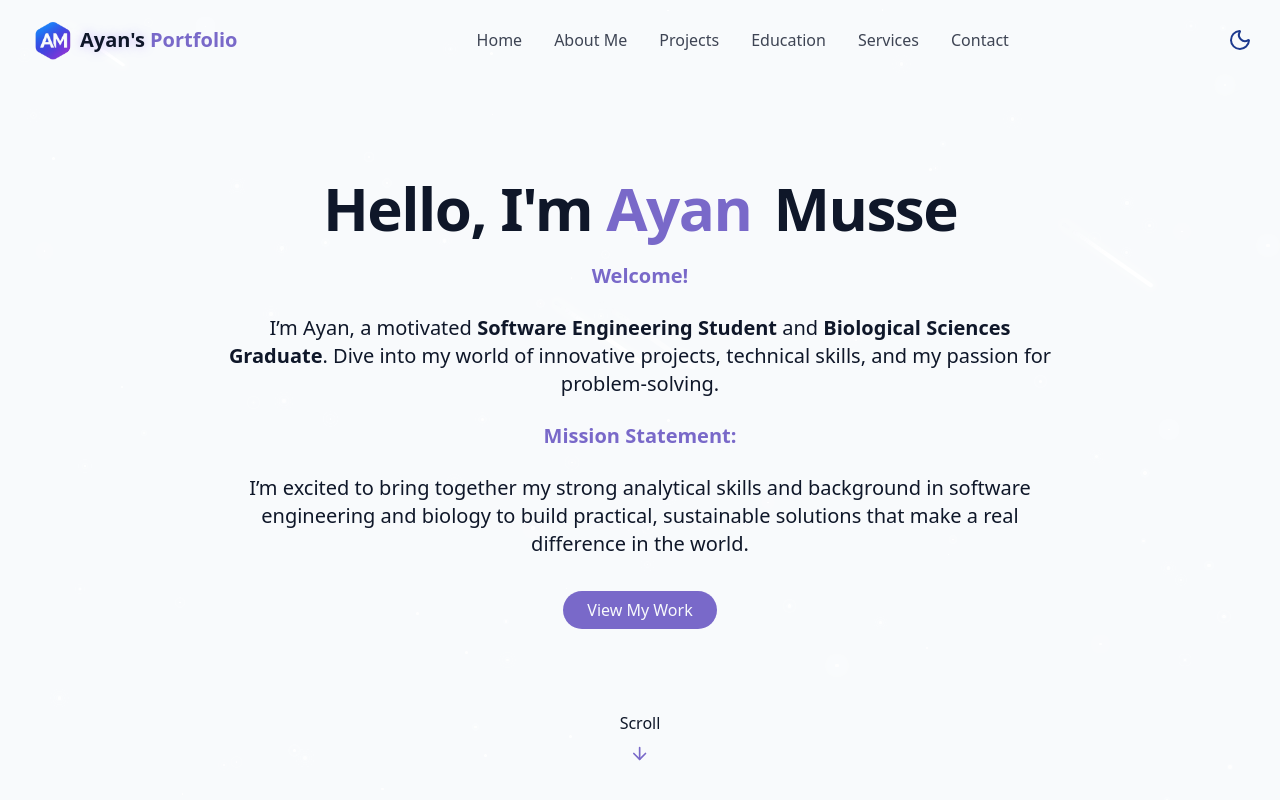
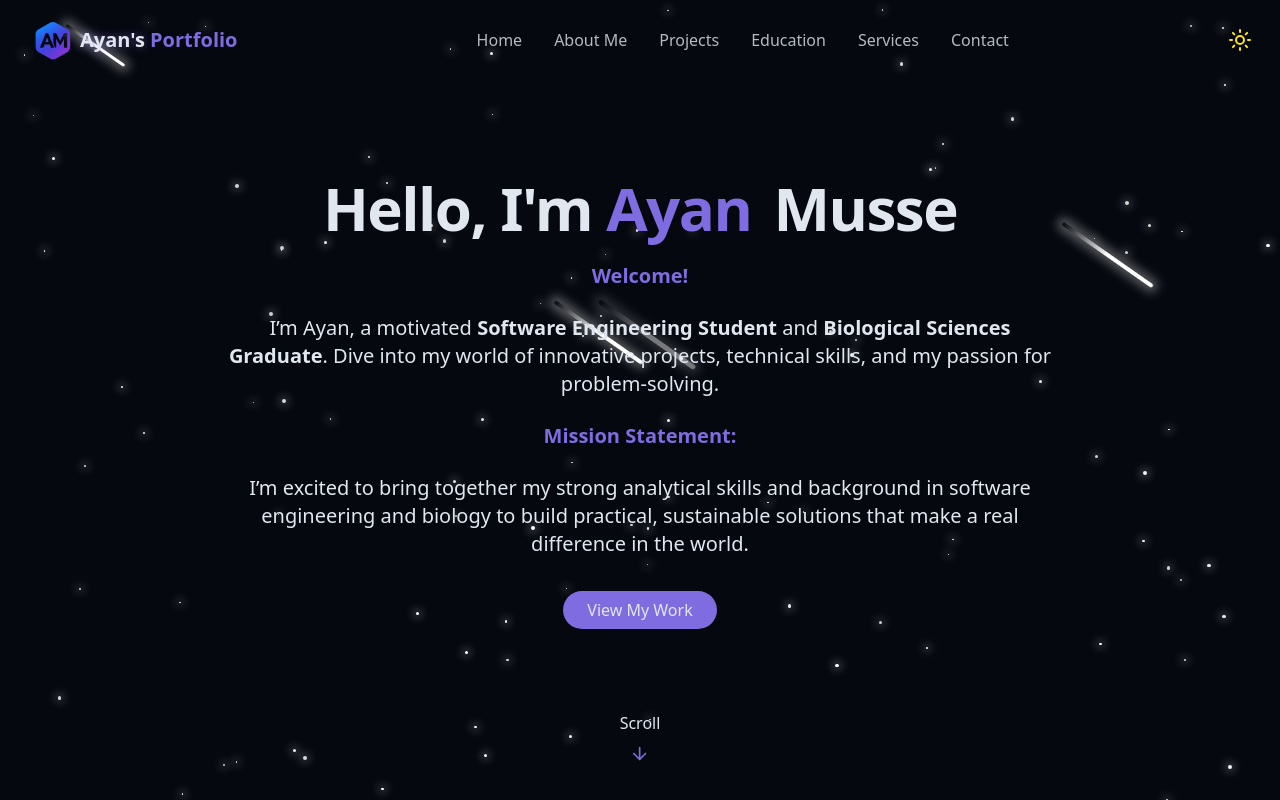
Before and after one commit to Musse-A/Deploy-React-App, a React (Vite) app in the folder vite-project/: page / in a window 1280 px wide. Shown: the top 800 px of the page. Built offline with nearby package versions, Linux system fonts and the light colour scheme.

Commit message:
Clean up

```diff
--- a/vite-project/src/Components/ContactSection.jsx
+++ b/vite-project/src/Components/ContactSection.jsx
@@ -53,10 +53,10 @@ export const ContactSection = () => {
                 <div>
                   <h4 className="font-medium">Email</h4>
                   <a
-                    href="mailto:mary@icloud.com"
+                    href="mailto:musse.ayan@icloud.com"
                     className="text-muted-foreground hover:text-primary transition-colors"
                   >
-                    mary@icloud.com
+                    musse.ayan@icloud.com
                   </a>
                 </div>
               </div>
@@ -71,7 +71,7 @@ export const ContactSection = () => {
                     href="tel:15198249081"
                     className="text-muted-foreground hover:text-primary transition-colors"
                   >
-                    +1 (519) 824-9081
+                    +1 (519) 500-1410
                   </a>
                 </div>
               </div>
@@ -156,7 +156,7 @@ export const ContactSection = () => {
                   value={formData.email}
                   onChange={handleChange}
                   className="w-full px-4 py-3 rounded-md border border-input bg-background focus:outline-hidden focus:ring-2 focus:ring-primary"
-                  placeholder="your.email@example.com"
+                  placeholder="email@example.com"
                 />
               </div>
 
--- a/vite-project/src/Components/ThemeToggle.jsx
+++ b/vite-project/src/Components/ThemeToggle.jsx
@@ -7,16 +7,18 @@ export const ThemeToggle = () => {
     const [isDarkMode, setIsDarkMode] = useState(false);
 
 // Remembers and stores users's light/dark mode preference
-   useEffect(() => {
-    const storedTheme = localStorage.getItem('theme')
-    if (storedTheme === 'dark') {
-        setIsDarkMode(true);
-        document.documentElement.classList.add('dark');
-    } else {
-        localStorage.setItem('theme', 'light');
-        setIsDarkMode(false);
-    }
-   }, []);
+useEffect(() => {
+  const storedTheme = localStorage.getItem('theme');
+  if (storedTheme === 'light') {
+    setIsDarkMode(false);
+    document.documentElement.classList.remove('dark');
+  } else {
+    // Default to dark mode if no stored theme or stored theme is dark
+    localStorage.setItem('theme', 'dark');
+    setIsDarkMode(true);
+    document.documentElement.classList.add('dark');
+  }
+}, []);
 
     const toggleTheme = () => {
     if (isDarkMode) {
```
